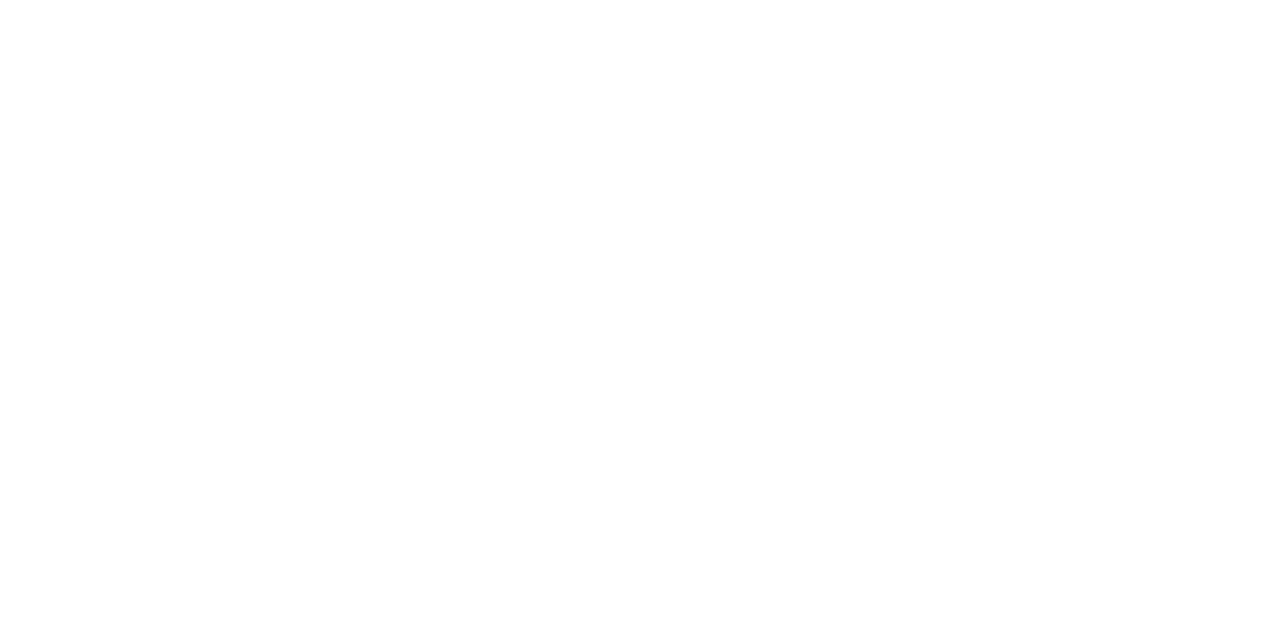
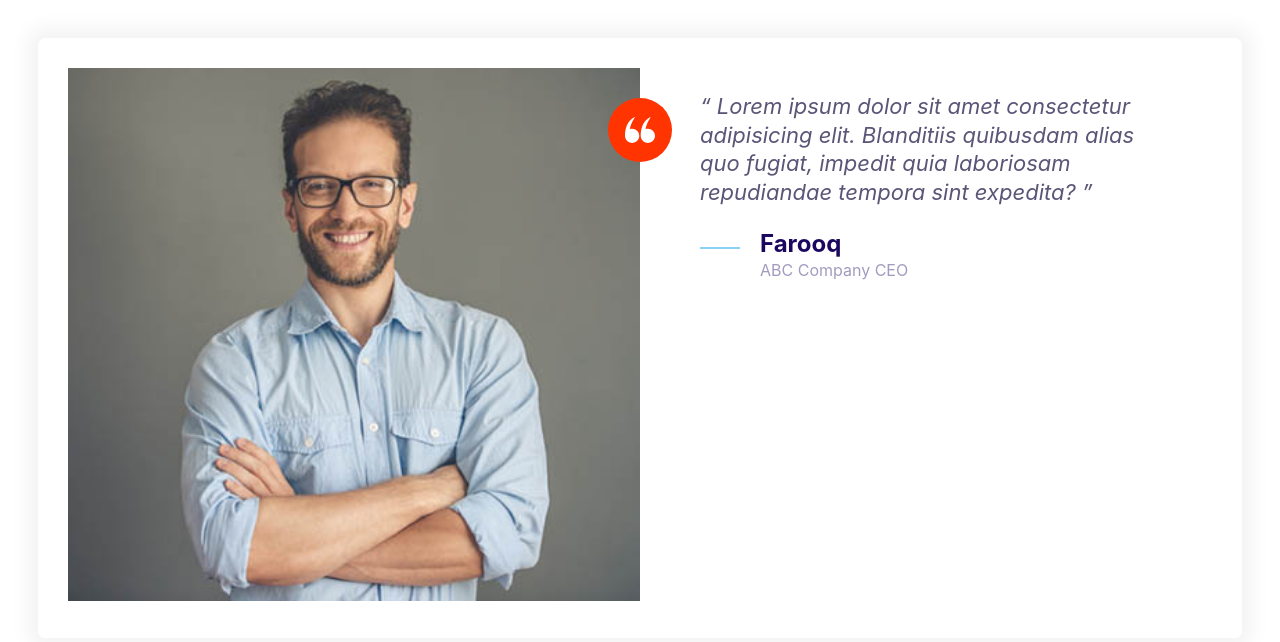
Before and after one commit to web-dolphin/Moshify-Project-, a plain HTML site: page index.html in a window 1280 px wide. Drawn offline with Linux system fonts and the light colour scheme.

Commit message:
testimonial section done

```diff
--- a/index.html
+++ b/index.html
@@ -6,5 +6,41 @@
     <title>My Moshify</title>
     <link rel="stylesheet" href="styles.css" />
   </head>
-  <body></body>
+  <body style="padding: 3rem">
+    <div class="card testimonial">
+      <div class="grid grid--1x2">
+        <div class="testimonial__image">
+          <img
+            src="./images/testimonial.jpg"
+            alt="A happy, smiling customer "
+          />
+          <span class="icon-container icon-container--accent">
+            <svg class="icon icon--white icon--small">
+              <use xlink:href="./images/sprite.svg#quotes"></use>
+            </svg>
+          </span>
+        </div>
+        <blockquote class="quote">
+          <p class="quote__text">
+            Lorem ipsum dolor sit amet consectetur adipisicing elit. Blanditiis
+            quibusdam alias quo fugiat, impedit quia laboriosam repudiandae
+            tempora sint expedita?
+          </p>
+          <footer>
+            <div class="media">
+              <div class="media__image">
+                <svg class="icon">
+                  <use xlink:href="./images/sprite.svg#line"></use>
+                </svg>
+              </div>
+              <div class="media__body">
+                <h3 class="media__title quote__author">Farooq</h3>
+                <p class="author__company">ABC Company CEO</p>
+              </div>
+            </div>
+          </footer>
+        </blockquote>
+      </div>
+    </div>
+  </body>
 </html>
--- a/styles.css
+++ b/styles.css
@@ -172,8 +172,17 @@
   height: 40px;
 }
 
+.icon--small {
+  width: 30px;
+  height: 30px;
+}
+
 .icon--primary {
   fill: var(--color-primary);
+}
+
+.icon--white {
+  fill: #fff;
 }
 
 .icon-container {
@@ -184,6 +193,10 @@
   display: inline-flex;
   justify-content: center;
   align-items: center;
+}
+
+.icon-container--accent {
+  background: var(--color-accent);
 }
 
 /* Buttons */
@@ -309,7 +322,7 @@
 /* Cards  */
 
 .card {
-  width: 400px;
+  /* width: 400px; */
   border-radius: 7px;
   box-shadow: 0 0 20px 10px #f3f3f3;
   overflow: hidden;
@@ -489,3 +502,36 @@
     grid-template-columns: repeat(3, 1fr);
   }
 }
+
+/* Testimonials  */
+
+.testimonial {
+  padding: 3rem;
+}
+
+.testimonial__image > img {
+  width: 100%;
+}
+
+/* To apply absolute postion on a container we need to set relative on its parent container  */
+
+.testimonial__image {
+  position: relative;
+}
+
+.testimonial__image > .icon-container {
+  position: absolute;
+  top: 3rem;
+  right: -32px;
+  /* The width and height of the icon is 64px so if divided by two it is 32, by setting it we will be in the center  */
+}
+
+@media screen and (min-width: 768px) {
+  .testimonial .quote,
+  .testimonial .quote__author {
+    font-size: 2.4rem;
+  }
+  .testimonial .quote {
+    margin-left: 6rem;
+  }
+}
```
Also changed, not shown: images/testimonial.jpg (added).
